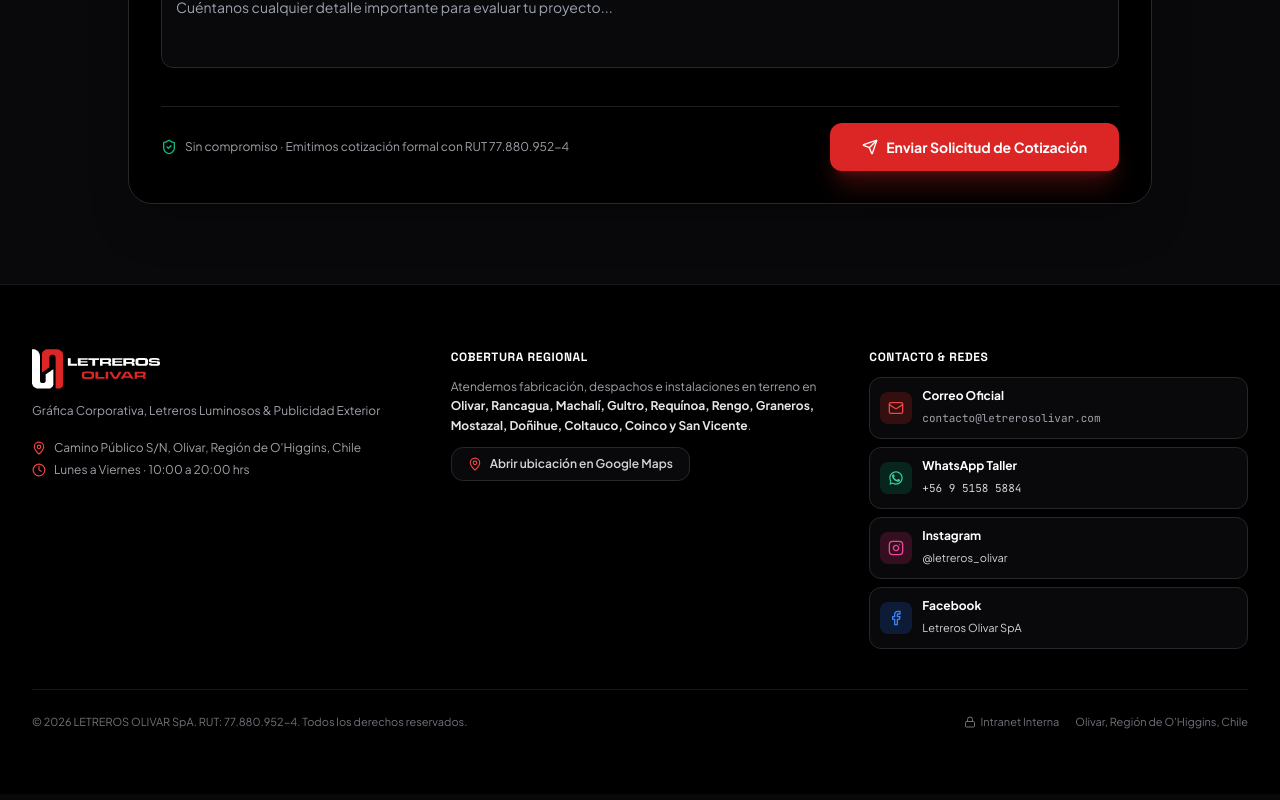
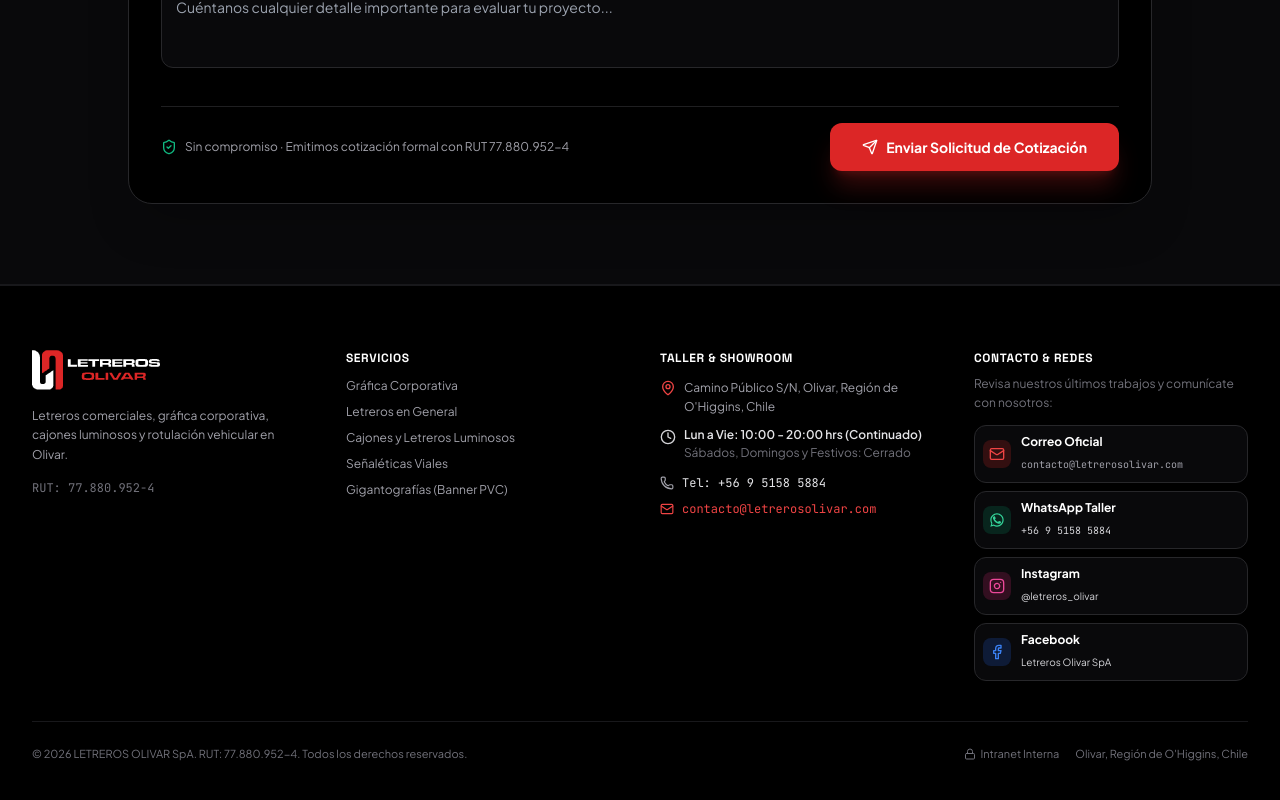
Before and after one commit to boxerblastbeat/leteros_testeo, a React (Vite) app: page / in a window 1280 px wide. Shown: the part 4083-4883 px from the top of the page. Built offline with nearby package versions, Linux system fonts and the light colour scheme; no server answers; the database is empty.

Commit message:
feat(footer): replicar footer exacto de 4 columnas de letrerosolivar.com

```diff
--- a/src/components/public/PublicSite.jsx
+++ b/src/components/public/PublicSite.jsx
@@ -980,10 +980,11 @@ export default function PublicSite({ onOpenIntranet }) {
         </div>
       </section>
 
-      {/* FOOTER OFICIAL CON TARJETAS DE CONTACTO & REDES */}
-      <footer id="contacto" className="bg-black py-16 px-4 sm:px-8">
-        <div className="max-w-7xl mx-auto grid md:grid-cols-3 gap-10 pb-10">
-          <div className="space-y-3">
+      {/* FOOTER OFICIAL 4 COLUMNAS (Idéntico a letrerosolivar.com) */}
+      <footer id="contacto" className="bg-black pt-16 pb-20 sm:pb-12 px-4 sm:px-8 border-t border-zinc-900">
+        <div className="max-w-7xl mx-auto grid grid-cols-1 sm:grid-cols-2 lg:grid-cols-4 gap-10 pb-10">
+          {/* Columna 1: Marca */}
+          <div className="space-y-4">
             <img
               src="/logo-white.svg"
               alt={COMPANY_INFO.name}
@@ -992,62 +993,101 @@ export default function PublicSite({ onOpenIntranet }) {
                 e.currentTarget.style.display = 'none';
               }}
             />
-            <p className="text-xs text-zinc-400 leading-relaxed">{COMPANY_INFO.tagline}</p>
-            <div className="space-y-1.5 text-xs text-zinc-400 pt-2">
-              <div className="flex items-center gap-2">
-                <MapPin className="w-3.5 h-3.5 text-red-500 shrink-0" />
+            <p className="text-xs text-zinc-400 leading-relaxed">
+              Letreros comerciales, gráfica corporativa, cajones luminosos y rotulación vehicular en
+              Olivar.
+            </p>
+            <p className="text-xs font-mono text-zinc-500">RUT: {COMPANY_INFO.rut}</p>
+          </div>
+
+          {/* Columna 2: Servicios */}
+          <div className="space-y-3">
+            <h4 className="font-bold text-white uppercase tracking-wider text-xs">Servicios</h4>
+            <ul className="space-y-2.5 text-xs text-zinc-400">
+              {[
+                { label: 'Gráfica Corporativa', mat: 'Acrílico Transparente 5mm' },
+                { label: 'Letreros en General', mat: 'Aluminio Compuesto 3mm (ACM)' },
+                { label: 'Cajones y Letreros Luminosos', mat: 'Cajón Luminoso Galvanizado' },
+                { label: 'Señaléticas Viales', mat: 'Adhesivo Reflectante 1.24m' },
+                { label: 'Gigantografías (Banner PVC)', mat: 'Tela PVC 380gr (3.20m Gran Formato)' },
+              ].map((item) => (
+                <li key={item.label}>
+                  <button
+                    type="button"
+                    onClick={() => selectServiceAndScroll(item.label, item.mat)}
+                    className="hover:text-red-500 transition text-left"
+                  >
+                    {item.label}
+                  </button>
+                </li>
+              ))}
+            </ul>
+          </div>
+
+          {/* Columna 3: Taller & Showroom */}
+          <div className="space-y-3 text-xs">
+            <h4 className="font-bold text-white uppercase tracking-wider">Taller & Showroom</h4>
+            <div className="space-y-2.5 text-zinc-400">
+              <div className="flex items-start gap-2">
+                <MapPin className="w-4 h-4 text-red-500 shrink-0 mt-0.5" />
                 <a
                   href={COMPANY_INFO.mapsUrl}
                   target="_blank"
                   rel="noreferrer"
-                  className="hover:text-white transition"
+                  className="hover:text-white transition leading-relaxed"
                 >
                   {COMPANY_INFO.address}
                 </a>
               </div>
+              <div className="flex items-start gap-2">
+                <Clock className="w-4 h-4 text-zinc-300 shrink-0 mt-0.5" />
+                <div>
+                  <div className="text-zinc-200 font-semibold">
+                    Lun a Vie: 10:00 - 20:00 hrs (Continuado)
+                  </div>
+                  <div className="text-zinc-500 mt-0.5">Sábados, Domingos y Festivos: Cerrado</div>
+                </div>
+              </div>
+              <div className="flex items-center gap-2 pt-1">
+                <Phone className="w-3.5 h-3.5 text-zinc-400 shrink-0" />
+                <a
+                  href={`tel:${COMPANY_INFO.phone.replace(/\s+/g, '')}`}
+                  className="text-zinc-200 hover:text-white font-mono transition"
+                >
+                  Tel: {COMPANY_INFO.phone}
+                </a>
+              </div>
               <div className="flex items-center gap-2">
-                <Clock className="w-3.5 h-3.5 text-red-500 shrink-0" />
-                <span>{COMPANY_INFO.hours}</span>
+                <Mail className="w-3.5 h-3.5 text-red-500 shrink-0" />
+                <a
+                  href={`mailto:${COMPANY_INFO.email}`}
+                  className="text-red-500 hover:text-red-400 font-mono transition"
+                >
+                  {COMPANY_INFO.email}
+                </a>
               </div>
             </div>
           </div>
 
-          <div className="space-y-3 text-xs">
-            <h4 className="font-bold text-white uppercase tracking-wider">Cobertura Regional</h4>
-            <p className="text-zinc-400 leading-relaxed">
-              Atendemos fabricación, despachos e instalaciones en terreno en{' '}
-              <strong className="text-zinc-200">
-                Olivar, Rancagua, Machalí, Gultro, Requínoa, Rengo, Graneros, Mostazal, Doñihue,
-                Coltauco, Coinco y San Vicente
-              </strong>
-              .
-            </p>
-            <a
-              href={COMPANY_INFO.mapsUrl}
-              target="_blank"
-              rel="noreferrer"
-              className="inline-flex items-center gap-2 px-4 py-2 rounded-xl bg-zinc-950 border border-zinc-800 hover:border-red-500/40 text-zinc-300 hover:text-white font-semibold transition"
-            >
-              <MapPin className="w-3.5 h-3.5 text-red-500" />
-              Abrir ubicación en Google Maps
-            </a>
-          </div>
-
+          {/* Columna 4: Contacto & Redes */}
           <div>
-            <h4 className="font-bold text-white uppercase tracking-wider text-xs mb-3">
+            <h4 className="font-bold text-white uppercase tracking-wider text-xs mb-2">
               Contacto & Redes
             </h4>
+            <p className="text-xs text-zinc-500 leading-relaxed mb-3">
+              Revisa nuestros últimos trabajos y comunícate con nosotros:
+            </p>
             <div className="flex flex-col gap-2">
               <a
                 href={`mailto:${COMPANY_INFO.email}`}
-                className="flex items-center gap-2.5 p-2.5 rounded-xl bg-zinc-950 border border-zinc-800 text-zinc-300 hover:text-white hover:border-red-500/50 hover:bg-red-600/10 transition group"
+                className="flex items-center gap-2.5 p-2 rounded-xl bg-zinc-950 border border-zinc-800 text-zinc-300 hover:text-white hover:border-red-500/50 hover:bg-red-600/10 transition group"
               >
-                <div className="w-8 h-8 rounded-lg bg-red-600/20 text-red-500 flex items-center justify-center group-hover:scale-110 transition">
+                <div className="w-7 h-7 rounded-lg bg-red-600/20 text-red-500 flex items-center justify-center group-hover:scale-110 transition">
                   <Mail className="w-4 h-4" />
                 </div>
                 <div>
                   <strong className="block text-xs text-white">Correo Oficial</strong>
-                  <span className="text-[11px] text-zinc-400 font-mono">{COMPANY_INFO.email}</span>
+                  <span className="text-[10px] text-zinc-400 font-mono">{COMPANY_INFO.email}</span>
                 </div>
               </a>
 
@@ -1055,14 +1095,14 @@ export default function PublicSite({ onOpenIntranet }) {
                 href={COMPANY_INFO.social.whatsapp}
                 target="_blank"
                 rel="noreferrer"
-                className="flex items-center gap-2.5 p-2.5 rounded-xl bg-zinc-950 border border-zinc-800 text-zinc-300 hover:text-white hover:border-emerald-500/50 hover:bg-emerald-600/10 transition group"
+                className="flex items-center gap-2.5 p-2 rounded-xl bg-zinc-950 border border-zinc-800 text-zinc-300 hover:text-white hover:border-emerald-500/50 hover:bg-emerald-600/10 transition group"
               >
-                <div className="w-8 h-8 rounded-lg bg-emerald-600/20 text-emerald-400 flex items-center justify-center group-hover:scale-110 transition">
+                <div className="w-7 h-7 rounded-lg bg-emerald-600/20 text-emerald-400 flex items-center justify-center group-hover:scale-110 transition">
                   <WhatsAppIcon className="w-4 h-4" />
                 </div>
                 <div>
                   <strong className="block text-xs text-white">WhatsApp Taller</strong>
-                  <span className="text-[11px] text-zinc-300 font-mono">{COMPANY_INFO.phone}</span>
+                  <span className="text-[10px] text-zinc-300 font-mono">{COMPANY_INFO.phone}</span>
                 </div>
               </a>
 
@@ -1070,14 +1110,14 @@ export default function PublicSite({ onOpenIntranet }) {
                 href={COMPANY_INFO.social.instagram}
                 target="_blank"
                 rel="noreferrer"
-                className="flex items-center gap-2.5 p-2.5 rounded-xl bg-zinc-950 border border-zinc-800 text-zinc-300 hover:text-white hover:border-pink-500/50 hover:bg-pink-600/10 transition group"
+                className="flex items-center gap-2.5 p-2 rounded-xl bg-zinc-950 border border-zinc-800 text-zinc-300 hover:text-white hover:border-pink-500/50 hover:bg-pink-600/10 transition group"
               >
-                <div className="w-8 h-8 rounded-lg bg-pink-600/20 text-pink-500 flex items-center justify-center group-hover:scale-110 transition">
+                <div className="w-7 h-7 rounded-lg bg-pink-600/20 text-pink-500 flex items-center justify-center group-hover:scale-110 transition">
                   <Instagram className="w-4 h-4" />
                 </div>
                 <div>
                   <strong className="block text-xs text-white">Instagram</strong>
-                  <span className="text-[11px] text-zinc-300">@letreros_olivar</span>
+                  <span className="text-[10px] text-zinc-300">@letreros_olivar</span>
                 </div>
               </a>
 
@@ -1085,14 +1125,14 @@ export default function PublicSite({ onOpenIntranet }) {
                 href={COMPANY_INFO.social.facebook}
                 target="_blank"
                 rel="noreferrer"
-                className="flex items-center gap-2.5 p-2.5 rounded-xl bg-zinc-950 border border-zinc-800 text-zinc-300 hover:text-white hover:border-blue-500/50 hover:bg-blue-600/10 transition group"
+                className="flex items-center gap-2.5 p-2 rounded-xl bg-zinc-950 border border-zinc-800 text-zinc-300 hover:text-white hover:border-blue-500/50 hover:bg-blue-600/10 transition group"
               >
-                <div className="w-8 h-8 rounded-lg bg-blue-600/20 text-blue-500 flex items-center justify-center group-hover:scale-110 transition">
+                <div className="w-7 h-7 rounded-lg bg-blue-600/20 text-blue-500 flex items-center justify-center group-hover:scale-110 transition">
                   <Facebook className="w-4 h-4" />
                 </div>
                 <div>
                   <strong className="block text-xs text-white">Facebook</strong>
-                  <span className="text-[11px] text-zinc-300">Letreros Olivar SpA</span>
+                  <span className="text-[10px] text-zinc-300">Letreros Olivar SpA</span>
                 </div>
               </a>
             </div>
```
